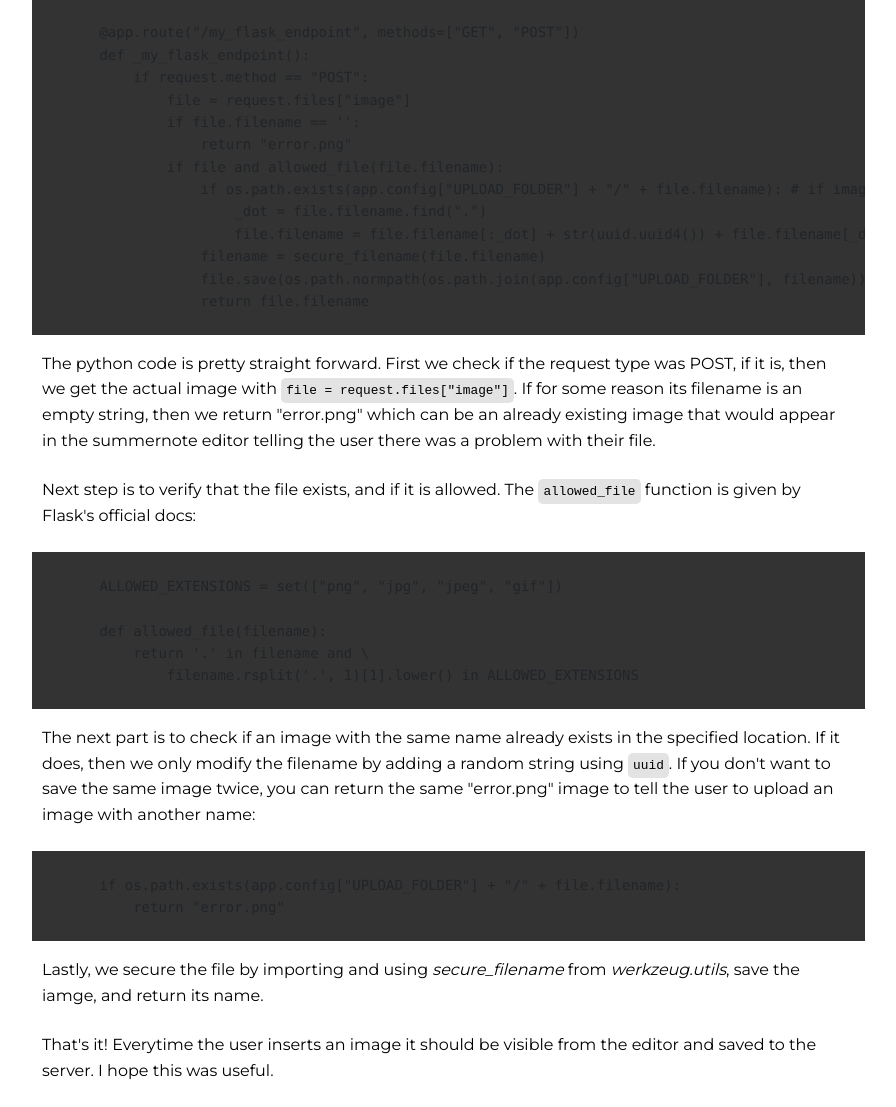
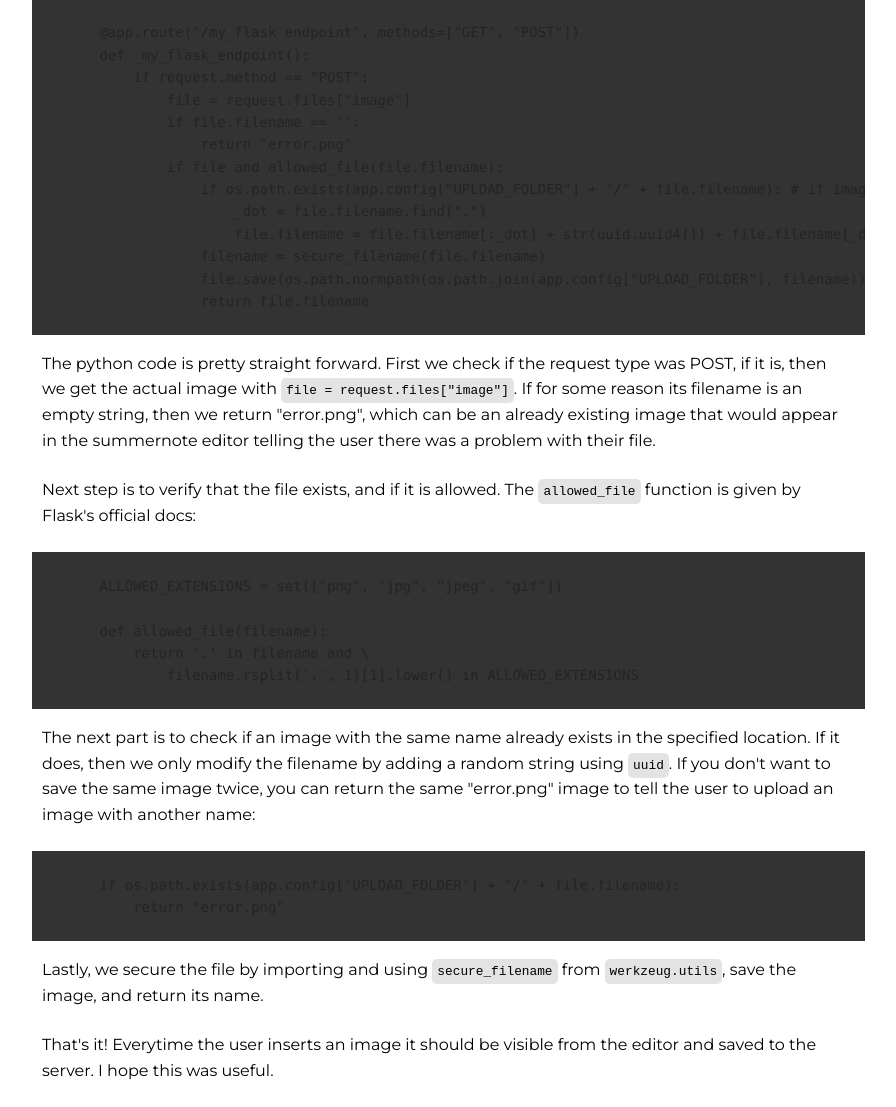
Before and after one commit to alfremedpal/amedpal, a Flask app: page /blog/save-images-to-server-flask-summernote in a window 1280 px wide. Shown: the part 1829-2936 px from the top of the page, without its empty margins (193-1089 px from the left). Run offline with Flask 2, Linux system fonts and the light colour scheme; some libraries are stand-ins or nearby versions.

Commit message:
Typos & wording

```diff
--- a/amedpal/index/templates/index-en.html
+++ b/amedpal/index/templates/index-en.html
@@ -52,7 +52,7 @@
     <div class="container clientes">
         <h1>Clients and projects.</h1>
         <p>
-            See what I'm currently working on. I'm currently open for more work.
+            See what I'm working on. I'm currently open for more work.
         </p>
         <div class="article-box">
             <a class="fill-box">
--- a/amedpal/index/templates/posts/save-images-to-server-flask-summernote.html
+++ b/amedpal/index/templates/posts/save-images-to-server-flask-summernote.html
@@ -106,7 +106,7 @@
         <p class="paragraph container">
             The python code is pretty straight forward. First we check if the request type was POST, if it is,
             then we get the actual image with <i class="inline-pre">file = request.files["image"]</i>. If for some
-            reason its filename is an empty string, then we return "error.png" which can be an already existing
+            reason its filename is an empty string, then we return "error.png", which can be an already existing
             image that would appear in the summernote editor telling the user there was a problem with their file.
         </p>
         <p class="paragraph container">
@@ -132,8 +132,8 @@
             return "error.png"
         </pre>
         <p class="paragraph container">
-            Lastly, we secure the file by importing and using <i>secure_filename</i> from <i>werkzeug.utils</i>, save the iamge,
-            and return its name.
+            Lastly, we secure the file by importing and using <i class="inline-pre">secure_filename</i> from <i class="inline-pre">werkzeug.utils</i>,
+            save the image, and return its name.
         </p>
         <p class="paragraph container">
             That's it! Everytime the user inserts an image it should be visible from the editor and saved to the server. I hope this
```
